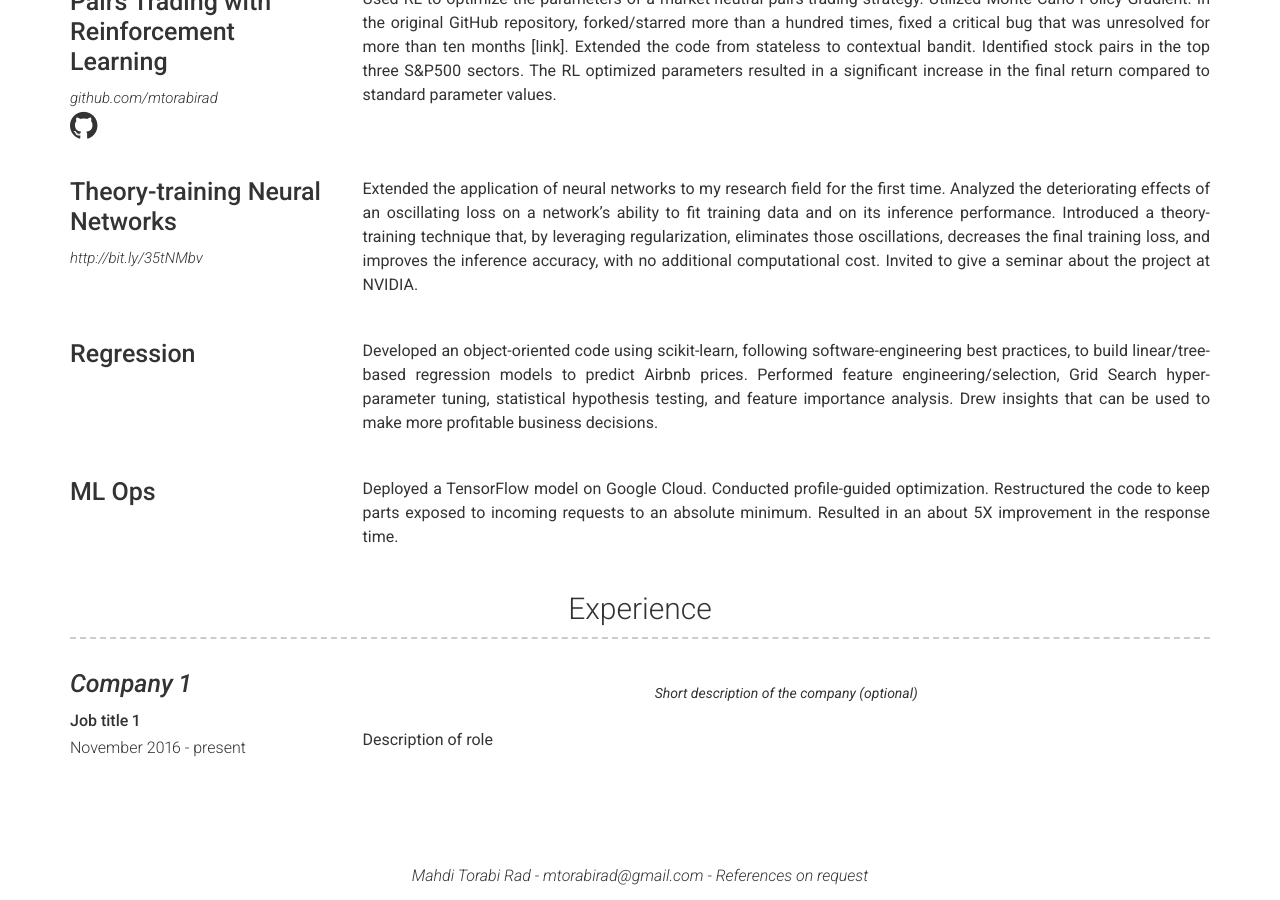
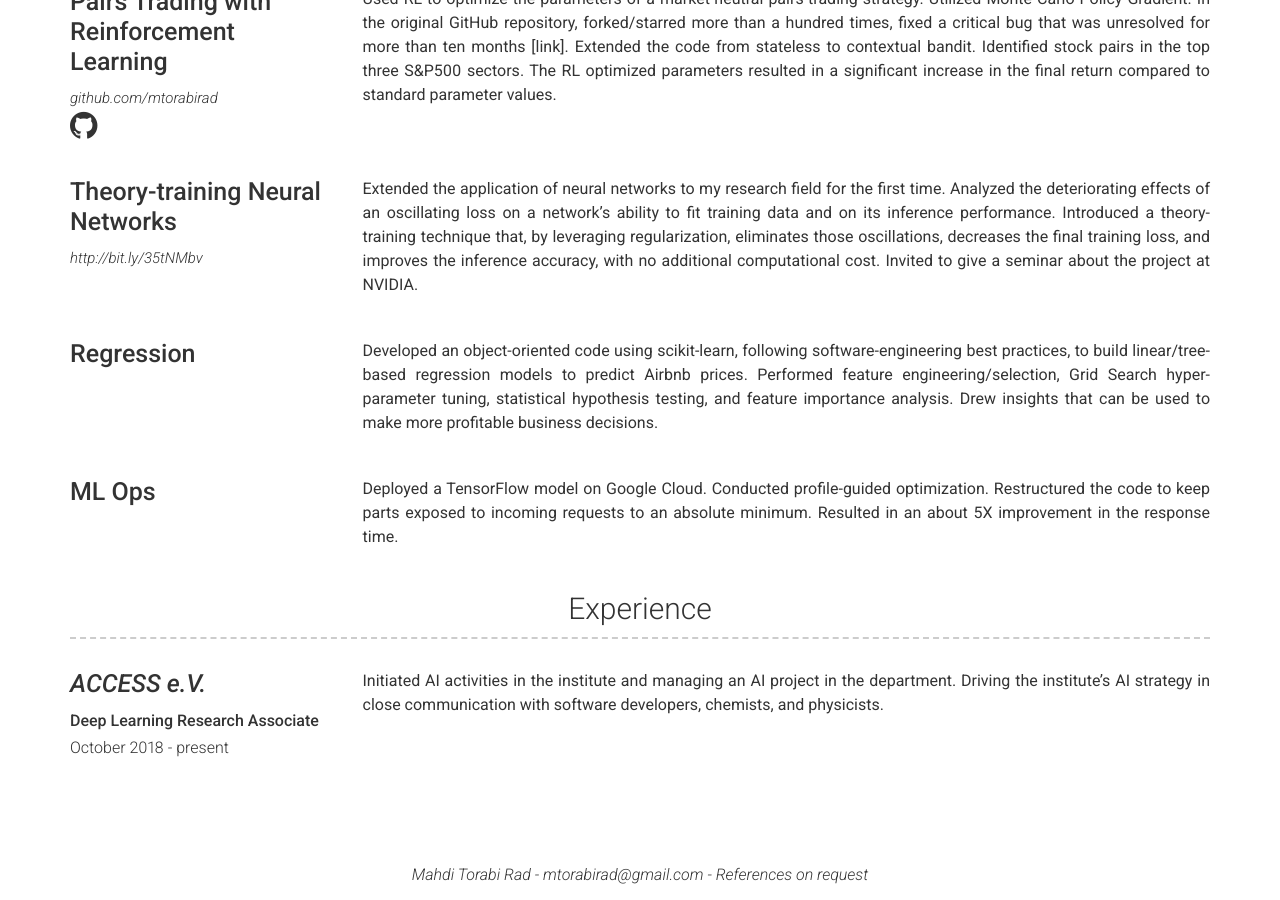
Before and after one commit to mtorabirad/mtorabirad.github.io, a Jekyll site: the page built from index.md, in a window 1280 px wide and 900 px high, scrolled down 670 px. Built offline with Jekyll 4.4.1, drawn with Linux system fonts in a browser that asks for light colours.

```diff
--- a/_data/experience.yml
+++ b/_data/experience.yml
@@ -1,8 +1,7 @@
-- company: Company 1
-  link: https://google.com
-  job_title: Job title 1
-  dates: November 2016 - present
-  quote: >
-   Short description of the company (optional)
+- company: ACCESS e.V.
+  link: http://www.access.rwth-aachen.de/
+  job_title: Deep Learning Research Associate
+  dates: October 2018 - present
   description: >
-    Description of role
+    Initiated AI activities in the institute and managing an AI project in the department.
+    Driving the institute’s AI strategy in close communication with software developers, chemists, and physicists.
```
